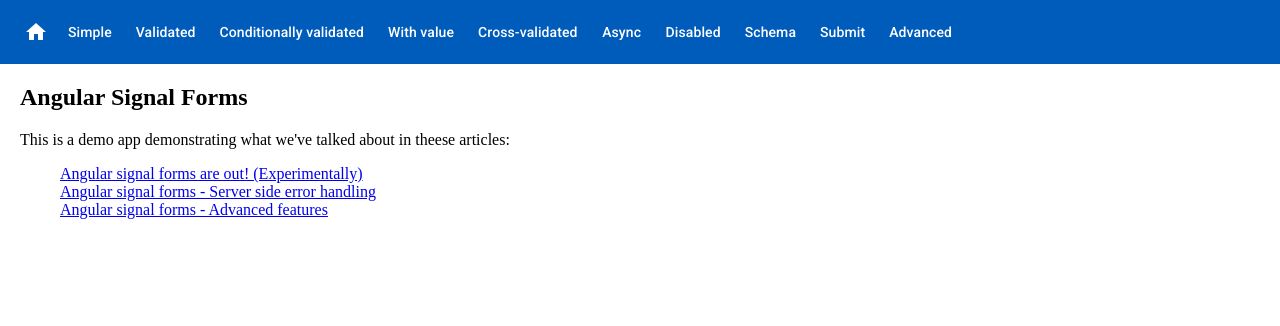
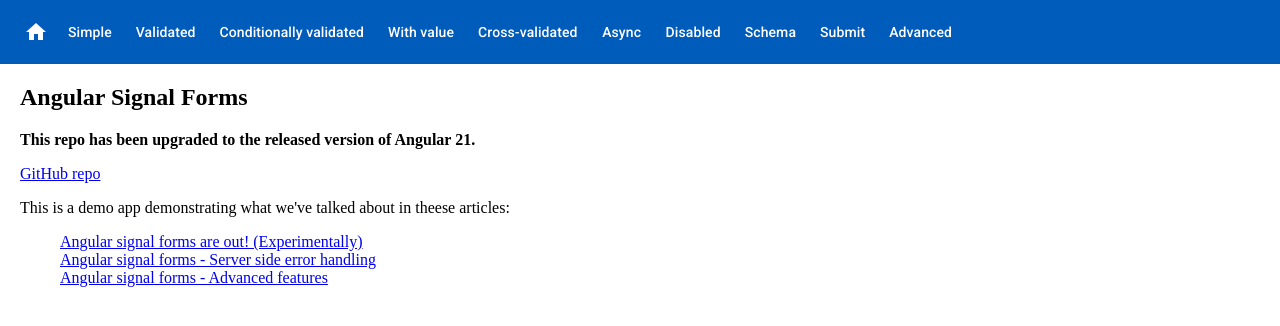
Before and after one commit to bneuhausz/angular-signal-forms, an Angular app: page / in a window 1280 px wide. Shown: the top 326 px of the page. Built offline with nearby package versions, Linux system fonts and the light colour scheme.

Commit message:
added github link

```diff
--- a/src/app/home.ts
+++ b/src/app/home.ts
@@ -5,6 +5,8 @@
   template: `
     <article style="margin-left: 20px">
       <h1>Angular Signal Forms</h1>
+      <p><b>This repo has been upgraded to the released version of Angular 21.</b></p>
+      <a href="https://github.com/bneuhausz/angular-signal-forms" target="_blank">GitHub repo</a>
       <p>This is a demo app demonstrating what we've talked about in theese articles:</p>
       <ul style="list-style: none;">
         <li><a href="https://bneuhausz.dev/blog/angular-signal-forms-are-out" target="_blank">Angular signal forms are out! (Experimentally)</a></li>
@@ -13,8 +15,5 @@
       </ul>
     </article>
   `,
-  styles: `
-
-  `,
 })
 export default class Home { }
```
Also changed, not shown: 1 other file (tests, documents, lock files or other folders).
